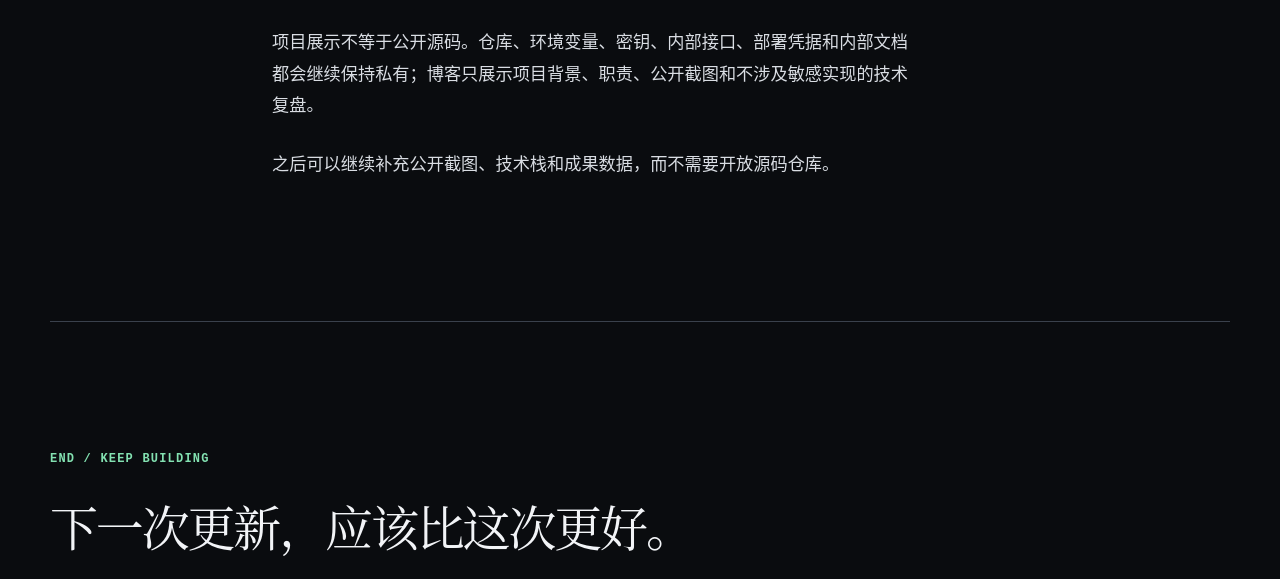
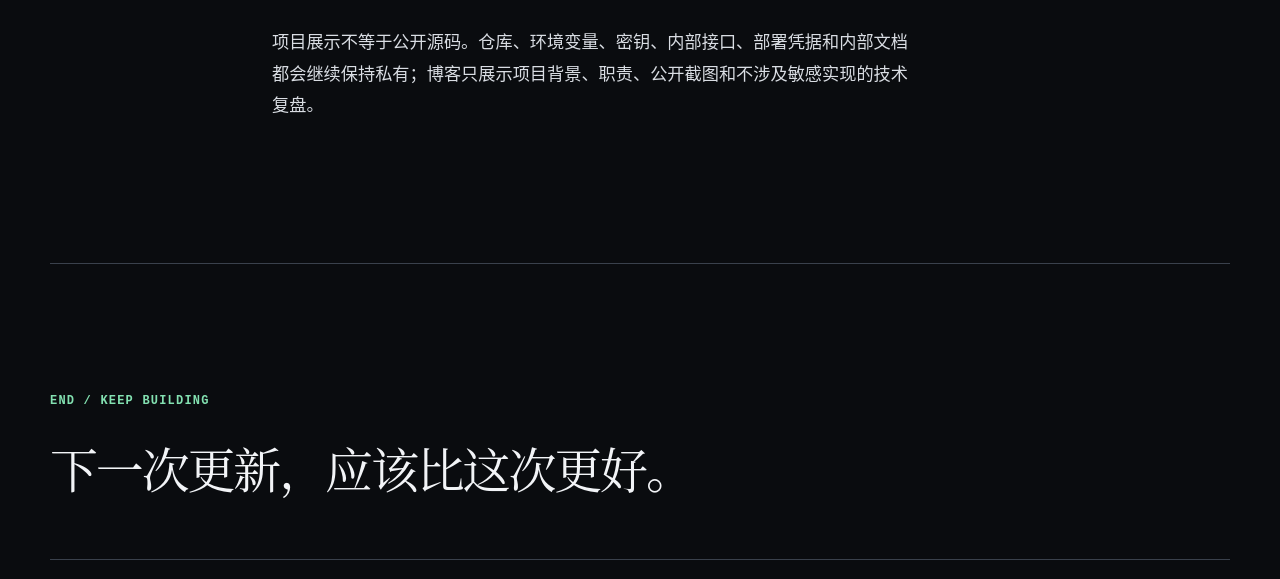
Before and after one commit to cyb101003/echo-blog, an Astro site: page /projects/hackathon in a window 1280 px wide. Shown: the part 1215-1794 px from the top of the page. Built offline with nearby package versions, Linux system fonts and the light colour scheme; Astro itself is replaced by a stand-in of ours.

Commit message:
Remove Horizon case study placeholder copy

```diff
--- a/src/pages/projects/hackathon/index.astro
+++ b/src/pages/projects/hackathon/index.astro
@@ -36,7 +36,6 @@ import SectionTitle from "@/components/SectionTitle.astro";
         <h2>源码与公开边界</h2>
         <p>项目展示不等于公开源码。仓库、环境变量、密钥、内部接口、部署凭据和内部文档都会继续保持私有；博客只展示项目背景、职责、公开截图和不涉及敏感实现的技术复盘。</p>
 
-        <p>之后可以继续补充公开截图、技术栈和成果数据，而不需要开放源码仓库。</p>
       </div>
     </div>
   </section>
```
